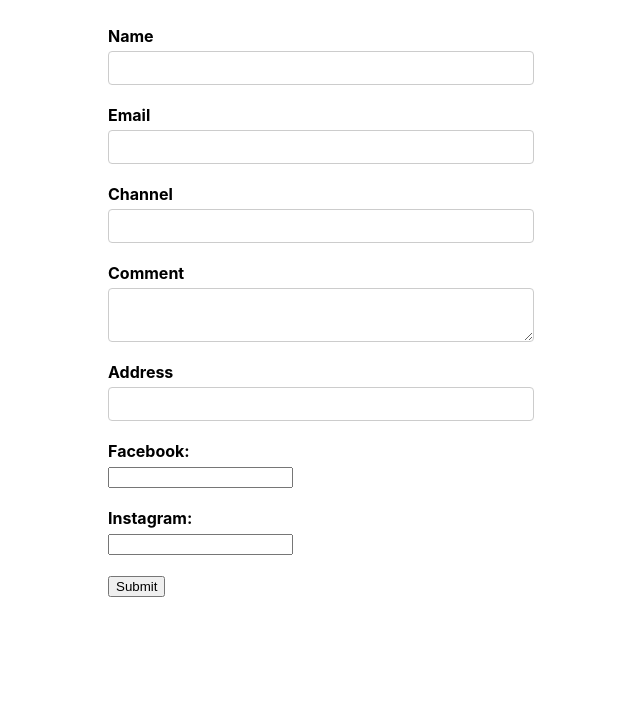
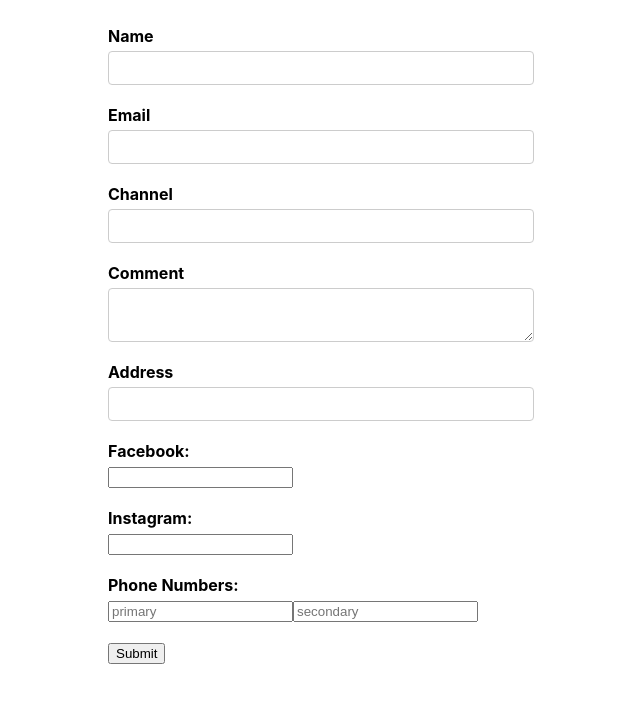
Before and after one commit to mb-awan/react-formik-by-codeevolution, a React (Create React App) app in the folder formik-youtube-course/: page / in a window 1280 px wide. Shown: the top 702 px of the page, without its empty margins (319-959 px from the left). Built offline with nearby package versions, Linux system fonts and the light colour scheme.

Commit message:
21-Simple Arrays -Fixed Length

```diff
--- a/formik-youtube-course/src/Components/YoutubeForm.js
+++ b/formik-youtube-course/src/Components/YoutubeForm.js
@@ -25,7 +25,8 @@ export const YoutubeForm = props => {
         social: {
             fb: '',
             insta: ''
-        }
+        },
+        phoneNumbers: ['', '']
     };
 
     const onSubmit = values => console.log('form data:', values);
@@ -114,6 +115,12 @@ export const YoutubeForm = props => {
                 </div>
 
                 <div className={styles['form-control']}>
+                    <label>Phone Numbers:</label>
+                    <Field name='phoneNumbers[0]' placeholder='primary'></Field>
+                    <Field name='phoneNumbers[1]' placeholder='secondary'></Field>
+                </div>
+
+                <div className={styles['form-control']}>
                     <button type='submit'>Submit</button>
                 </div>
             </Form>
```
